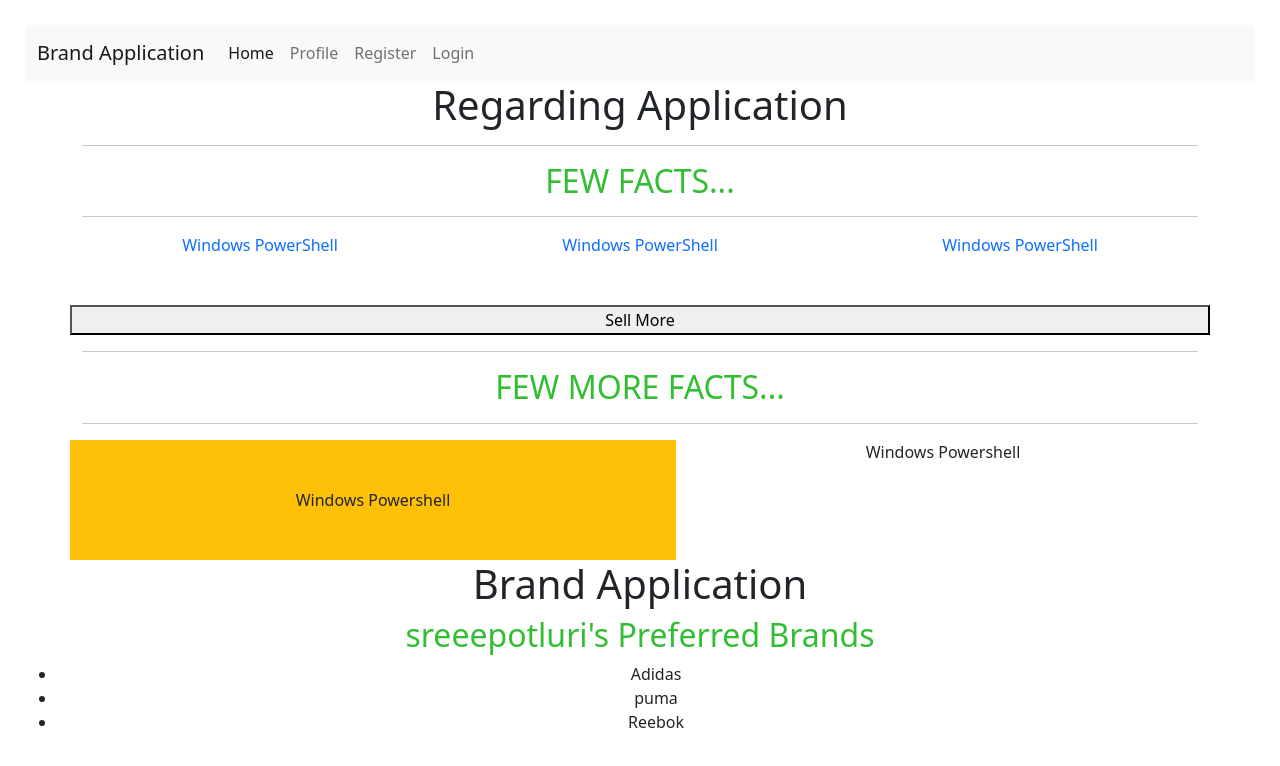
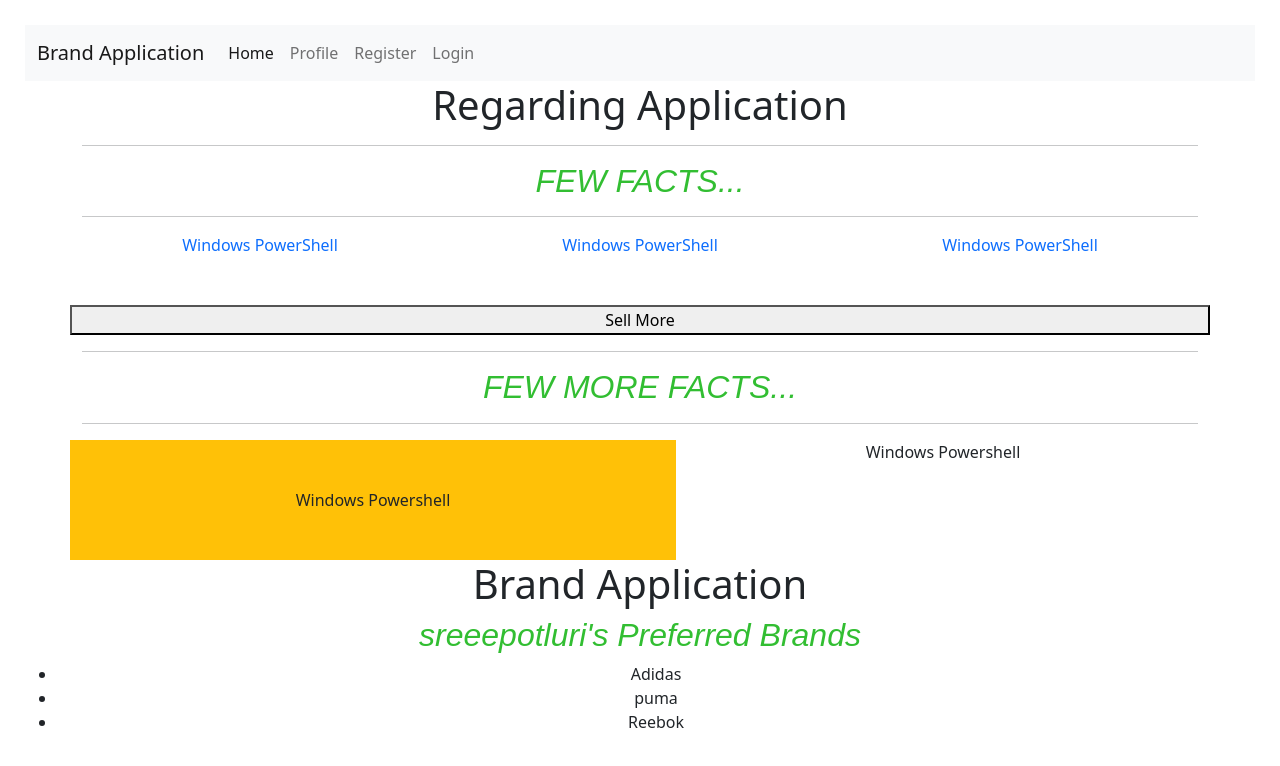
Before and after one commit to sreeepotluri/UserInterface-Project, a React (Create React App) app in the folder client/: page / in a window 1280 px wide. Shown: the top 766 px of the page. Built offline with nearby package versions, Linux system fonts and the light colour scheme.

Commit message:
ADDED FEW STYLES

```diff
--- a/client/src/App.css
+++ b/client/src/App.css
@@ -1,9 +1,16 @@
 h2{
   color: rgb(50, 190, 50);
+  font-family: Arial, Helvetica, sans-serif;
+  font-style: italic;
+  font-weight: 500px;
 }
 
 body{
   padding: 25px;
+  display: block;
+  margin: auto;
+  border-radius: auto;
+
 }
 
 .App {
```
